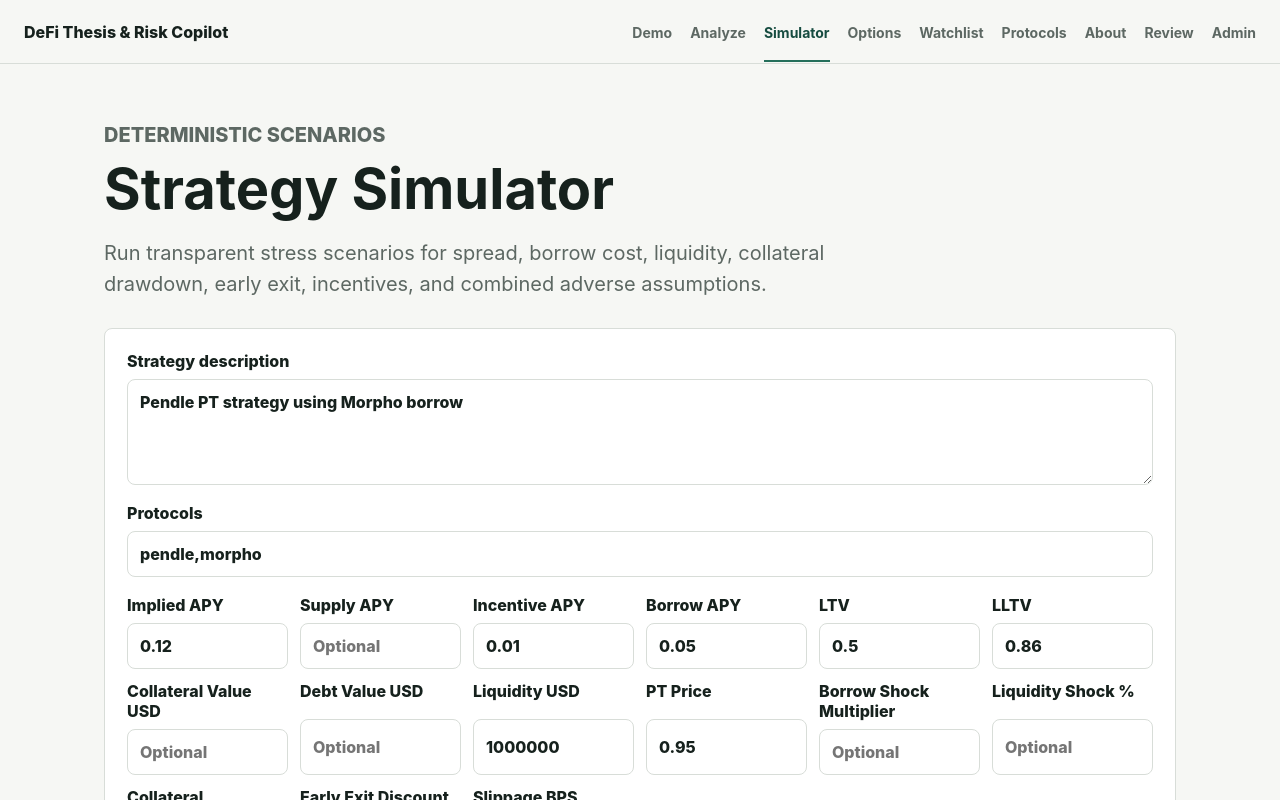
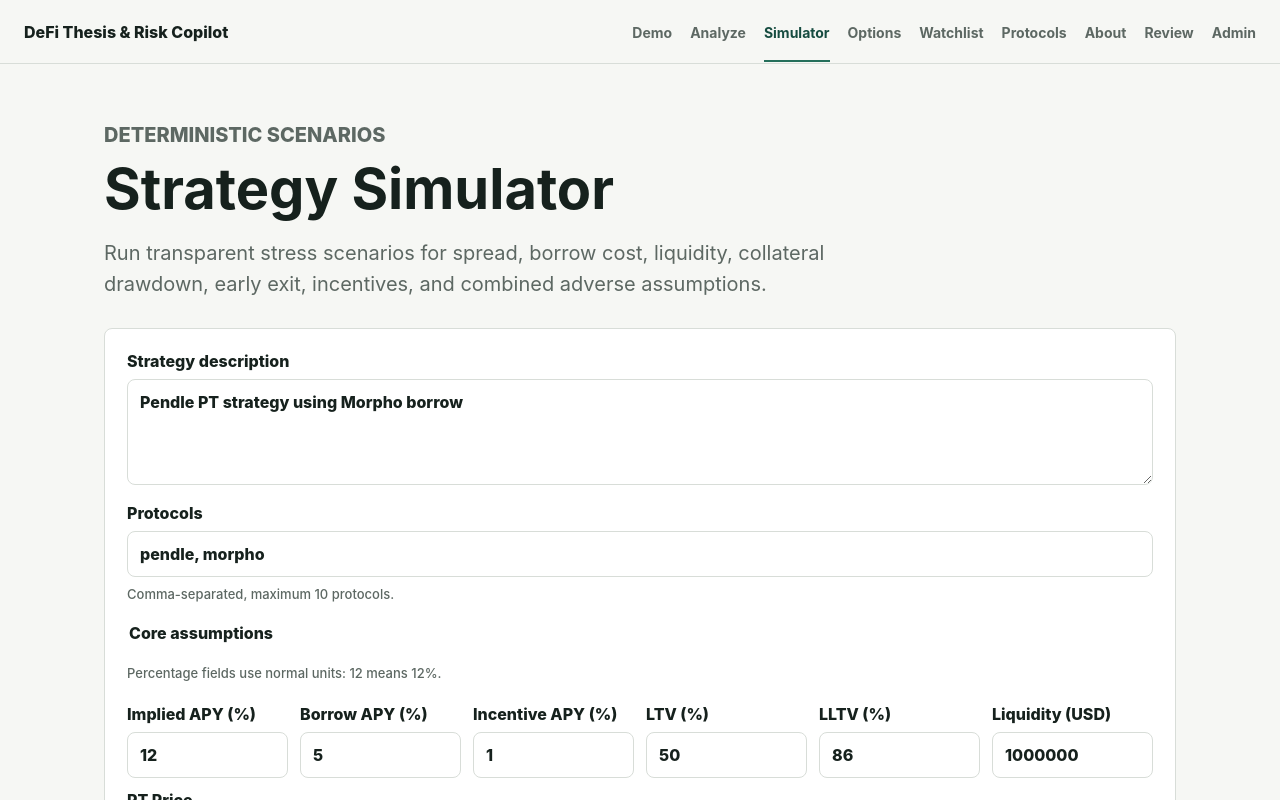
Before and after one commit to publiomcko-cloud/defi-thesis-risk-copilot, a Next.js app in the folder frontend/: page /simulate in a window 1280 px wide. Shown: the top 800 px of the page. Built offline with nearby package versions, Linux system fonts and the light colour scheme.

Commit message:
clarify simulation units and results

```diff
--- a/frontend/src/components/SimulationPanel.tsx
+++ b/frontend/src/components/SimulationPanel.tsx
@@ -5,36 +5,51 @@
 import { runStrategySimulation } from "@/lib/api";
 import type { SimulationRequest, SimulationResponse } from "@/lib/types";
 
-const numericFields = [
-  { key: "implied_apy", label: "Implied APY" },
-  { key: "supply_apy", label: "Supply APY" },
-  { key: "incentive_apy", label: "Incentive APY" },
-  { key: "borrow_apy", label: "Borrow APY" },
-  { key: "ltv", label: "LTV" },
-  { key: "lltv", label: "LLTV" },
-  { key: "collateral_value_usd", label: "Collateral Value USD" },
-  { key: "debt_value_usd", label: "Debt Value USD" },
-  { key: "liquidity_usd", label: "Liquidity USD" },
-  { key: "pt_price", label: "PT Price" },
+const coreFields = [
+  { key: "implied_apy", label: "Implied APY (%)" },
+  { key: "borrow_apy", label: "Borrow APY (%)" },
+  { key: "incentive_apy", label: "Incentive APY (%)" },
+  { key: "ltv", label: "LTV (%)" },
+  { key: "lltv", label: "LLTV (%)" },
+  { key: "liquidity_usd", label: "Liquidity (USD)" },
+  { key: "pt_price", label: "PT Price" }
+] as const;
+
+const advancedFields = [
+  { key: "supply_apy", label: "Supply APY (%)" },
+  { key: "collateral_value_usd", label: "Collateral Value (USD)" },
+  { key: "debt_value_usd", label: "Debt Value (USD)" },
   { key: "borrow_apy_shock_multiplier", label: "Borrow Shock Multiplier" },
-  { key: "liquidity_shock_pct", label: "Liquidity Shock %" },
-  { key: "collateral_drawdown_pct", label: "Collateral Drawdown %" },
-  { key: "early_exit_discount_pct", label: "Early Exit Discount %" },
-  { key: "slippage_bps", label: "Slippage BPS" }
+  { key: "liquidity_shock_pct", label: "Liquidity Shock (%)" },
+  { key: "collateral_drawdown_pct", label: "Collateral Drawdown (%)" },
+  { key: "early_exit_discount_pct", label: "Early Exit Discount (%)" },
+  { key: "slippage_bps", label: "Slippage (BPS)" }
 ] as const;
+
+const percentageKeys = new Set([
+  "implied_apy",
+  "supply_apy",
+  "incentive_apy",
+  "borrow_apy",
+  "ltv",
+  "lltv",
+  "liquidity_shock_pct",
+  "collateral_drawdown_pct",
+  "early_exit_discount_pct"
+]);
 
 export function SimulationPanel() {
   const [strategyDescription, setStrategyDescription] = useState(
     "Pendle PT strategy using Morpho borrow"
   );
-  const [protocols, setProtocols] = useState("pendle,morpho");
+  const [protocols, setProtocols] = useState("pendle, morpho");
   const [maturityDate, setMaturityDate] = useState("");
   const [inputs, setInputs] = useState<Record<string, string>>({
-    implied_apy: "0.12",
-    borrow_apy: "0.05",
-    incentive_apy: "0.01",
-    ltv: "0.5",
-    lltv: "0.86",
+    implied_apy: "12",
+    borrow_apy: "5",
+    incentive_apy: "1",
+    ltv: "50",
+    lltv: "86",
     liquidity_usd: "1000000",
     pt_price: "0.95",
     slippage_bps: "30"
@@ -61,7 +76,10 @@
     const numericPayload = Object.fromEntries(
       Object.entries(inputs)
         .filter(([, value]) => value.trim() !== "")
-        .map(([key, value]) => [key, Number(value)])
+        .map(([key, value]) => [
+          key,
+          percentageKeys.has(key) ? Number(value) / 100 : Number(value)
+        ])
     );
     return {
       ...numericPayload,
@@ -69,9 +87,14 @@
       protocols: protocols
         .split(",")
         .map((item) => item.trim())
-        .filter(Boolean),
+        .filter(Boolean)
+        .slice(0, 10),
       maturity_date: maturityDate || undefined
     };
+  }
+
+  function updateInput(key: string, value: string) {
+    setInputs((current) => ({ ...current, [key]: value }));
   }
 
   return (
@@ -80,6 +103,7 @@
         <label>
           Strategy description
           <textarea
+            maxLength={5000}
             onChange={(event) => setStrategyDescription(event.target.value)}
             rows={4}
             value={strategyDescription}
@@ -88,30 +112,29 @@
         <label>
           Protocols
           <input
+            maxLength={255}
             onChange={(event) => setProtocols(event.target.value)}
             value={protocols}
           />
+          <span className="field-help">Comma-separated, maximum 10 protocols.</span>
         </label>
-        <div className="manual-grid">
-          {numericFields.map((field) => (
-            <label key={field.key}>
-              {field.label}
-              <input
-                inputMode="decimal"
-                onChange={(event) =>
-                  setInputs((current) => ({
-                    ...current,
-                    [field.key]: event.target.value
-                  }))
-                }
-                placeholder="Optional"
-                step="any"
-                type="number"
-                value={inputs[field.key] ?? ""}
-              />
-            </label>
-          ))}
-        </div>
+        <fieldset>
+          <legend>Core assumptions</legend>
+          <p className="field-help">Percentage fields use normal units: 12 means 12%.</p>
+          <div className="manual-grid">
+            {coreFields.map((field) => (
+              <SimulationInput field={field} inputs={inputs} key={field.key} onChange={updateInput} />
+            ))}
+          </div>
+        </fieldset>
+        <details className="advanced-fields">
+          <summary>Advanced stress controls</summary>
+          <div className="manual-grid advanced-grid">
+            {advancedFields.map((field) => (
+              <SimulationInput field={field} inputs={inputs} key={field.key} onChange={updateInput} />
+            ))}
+          </div>
+        </details>
         <label>
           Maturity Date
           <input
@@ -120,9 +143,9 @@
             value={maturityDate}
           />
         </label>
-        {error ? <p className="error">{error}</p> : null}
+        {error ? <p className="error" role="alert">{error}</p> : null}
         <button className="primary-action" disabled={isSubmitting} type="submit">
-          {isSubmitting ? "Simulating..." : "Run Simulation"}
+          {isSubmitting ? "Running stress scenarios..." : "Run Simulation"}
         </button>
       </form>
 
@@ -138,11 +161,14 @@
               <article className="scenario-card" key={scenario.scenario_type}>
                 <h3>{scenario.name}</h3>
                 <p>{scenario.interpretation}</p>
-                <code>{scenario.formula}</code>
-                <ul>
+                <details>
+                  <summary>Calculation details</summary>
+                  <code>{scenario.formula}</code>
+                </details>
+                <ul className="compact-list">
                   {Object.entries(scenario.result).map(([key, value]) => (
                     <li key={key}>
-                      {key}: {value === null ? "unknown" : String(value)}
+                      <strong>{humanize(key)}:</strong> {formatResult(key, value)}
                     </li>
                   ))}
                 </ul>
@@ -155,3 +181,54 @@
     </div>
   );
 }
+
+type SimulationField = (typeof coreFields | typeof advancedFields)[number];
+
+function SimulationInput({
+  field,
+  inputs,
+  onChange
+}: {
+  field: SimulationField;
+  inputs: Record<string, string>;
+  onChange: (key: string, value: string) => void;
+}) {
+  return (
+    <label>
+      {field.label}
+      <input
+        inputMode="decimal"
+        min="0"
+        onChange={(event) => onChange(field.key, event.target.value)}
+        placeholder="Optional"
+        step="any"
+        type="number"
+        value={inputs[field.key] ?? ""}
+      />
+    </label>
+  );
+}
+
+function humanize(value: string): string {
+  return value.replaceAll("_", " ").replace(/\b\w/g, (letter) => letter.toUpperCase());
+}
+
+function formatResult(key: string, value: number | string | null): string {
+  if (value === null) {
+    return "Unknown";
+  }
+  if (typeof value !== "number") {
+    return String(value);
+  }
+  if (key.includes("apy") || key.includes("pct") || key.includes("ltv") || key.includes("health_factor_change")) {
+    return `${(value * 100).toFixed(2)}%`;
+  }
+  if (key.includes("usd") || key.includes("value") || key.includes("liquidity")) {
+    return new Intl.NumberFormat("en-US", {
+      style: "currency",
+      currency: "USD",
+      maximumFractionDigits: 2
+    }).format(value);
+  }
+  return Number.isInteger(value) ? String(value) : value.toFixed(4);
+}
```
